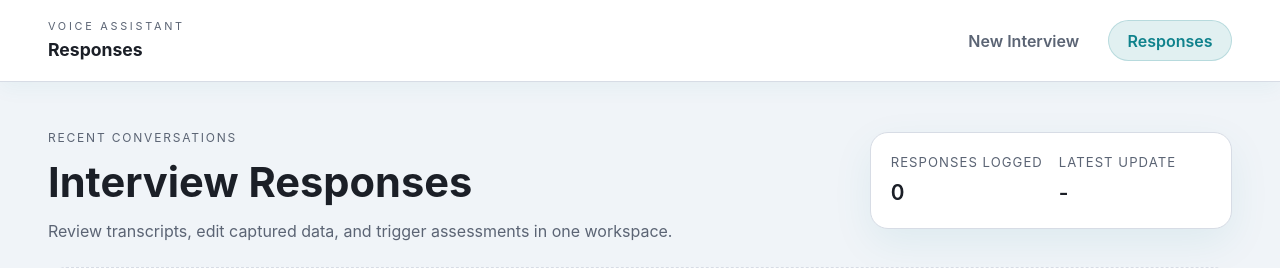
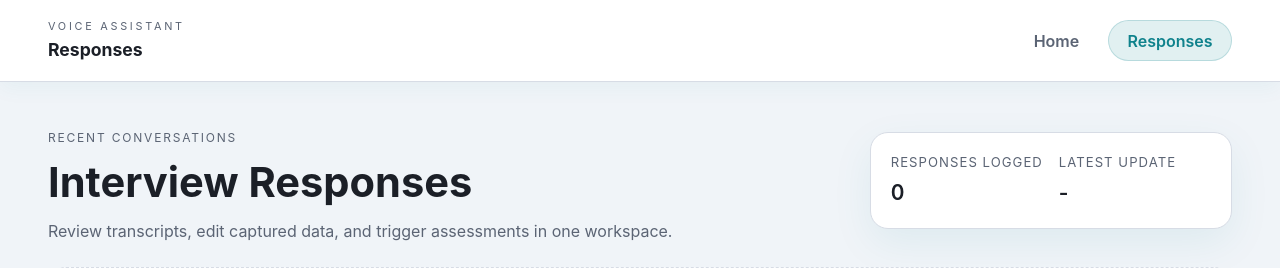
Before and after one commit to viswalegend27/OpenAI-FormBuilder-Application, a Django app: page /responses/ in a window 1280 px wide. Shown: the top 268 px of the page. Run offline with Django 5.2, Linux system fonts and the light colour scheme; data that the repository does not hold is empty; parts of the project's set-up code (start-up, migrations or seed data) failed here and were passed over.

Commit message:
Minor changes in my Display UI ✅

```diff
--- a/form_ai/templates/form_ai/assessment.html
+++ b/form_ai/templates/form_ai/assessment.html
@@ -18,7 +18,7 @@
             <span class="brand-title">Assessment</span>
         </div>
         <div class="nav-links">
-            <a href="{% url 'interview_builder' %}#builder" class="nav-link">New Interview</a>
+            <a href="{% url 'interview_builder' %}" class="nav-link">Home</a>
             <a href="{% url 'view_responses' %}" class="nav-link">Responses</a>
         </div>
     </nav>
--- a/form_ai/templates/form_ai/responses.html
+++ b/form_ai/templates/form_ai/responses.html
@@ -19,7 +19,7 @@
             <span class="brand-title">Responses</span>
         </div>
         <div class="nav-links">
-            <a href="{% url 'interview_builder' %}#builder" class="nav-link">New Interview</a>
+            <a href="{% url 'interview_builder' %}" class="nav-link">Home</a>
             <a href="{% url 'view_responses' %}" class="nav-link active">Responses</a>
         </div>
     </nav>
```
